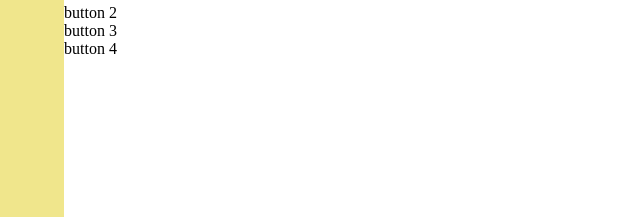
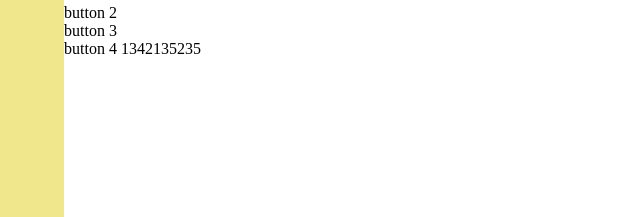
Before and after one commit to albertoleandrosanchez/atlantis, a plain HTML site: page index.html in a window 1280 px wide. Shown: the part 1660-1877 px from the top of the page, 0-640 px from the left. Drawn offline with Linux system fonts and the light colour scheme.

Commit message:
git add .

```diff
--- a/index.html
+++ b/index.html
@@ -85,7 +85,7 @@
             <div class="tab-content">button 1</div>
             <div class="tab-content">button 2</div>
             <div class="tab-content">button 3</div>
-            <div class="tab-content">button 4</div>
+            <div class="tab-content">button 4 1342135235</div>
         </div>
     </main>
     <footer>
```
